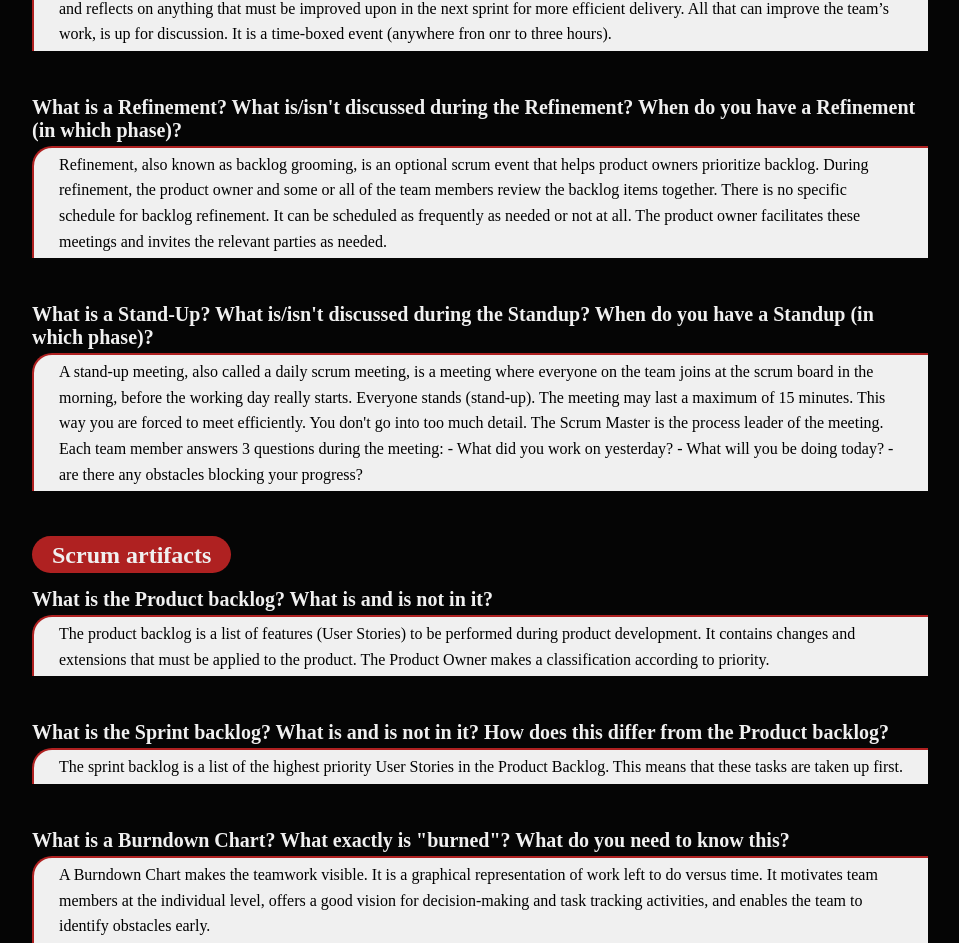
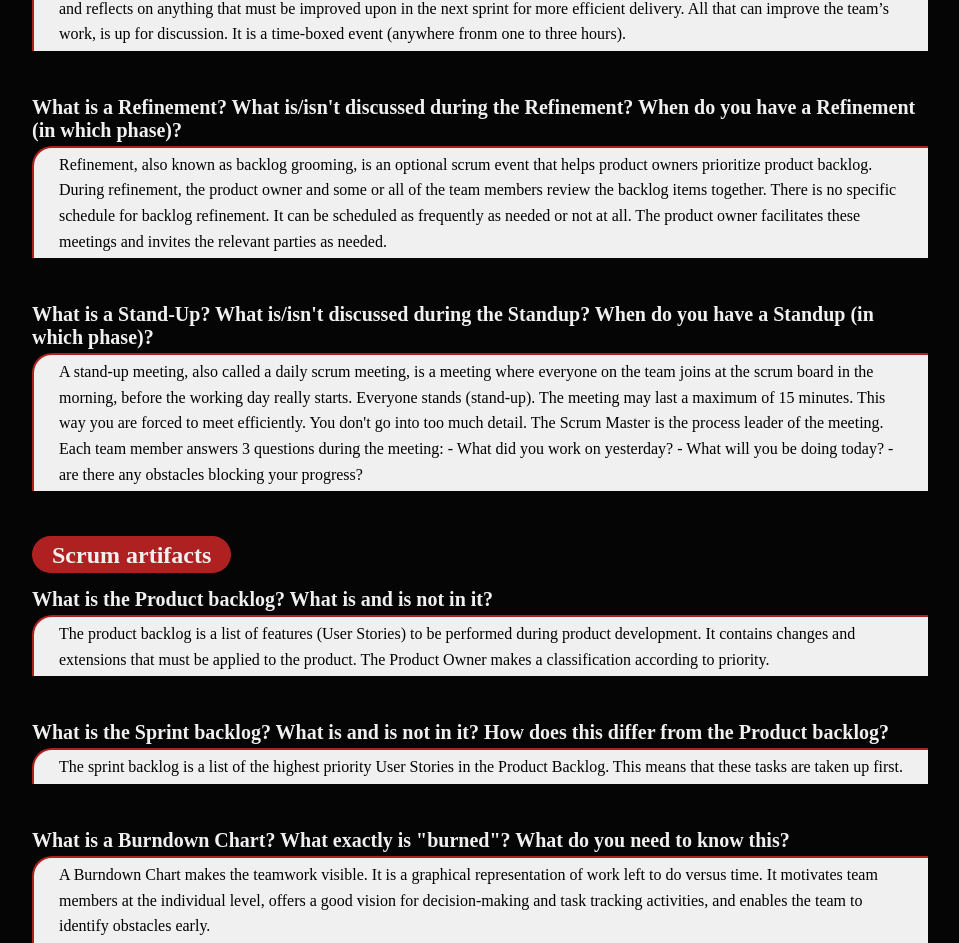
Before and after one commit to Phe3no/ScrumDeepDive, a plain HTML site: page index.html in a window 1280 px wide. Shown: the part 1312-2255 px from the top of the page, without its empty margins (160-1119 px from the left). Drawn offline with Linux system fonts and the light colour scheme.

Commit message:
corrected some spelling

```diff
--- a/index.html
+++ b/index.html
@@ -97,7 +97,7 @@
           which is held at the end of a sprint to evaluate what went well and
           reflects on anything that must be improved upon in the next sprint for
           more efficient delivery. All that can improve the team’s work, is up
-          for discussion. It is a time-boxed event (anywhere fron onr to three
+          for discussion. It is a time-boxed event (anywhere fronm one to three
           hours).
         </p>
         <h2>
@@ -106,12 +106,12 @@
         </h2>
         <p>
           Refinement, also known as backlog grooming, is an optional scrum event
-          that helps product owners prioritize backlog. During refinement, the
-          product owner and some or all of the team members review the backlog
-          items together. There is no specific schedule for backlog refinement.
-          It can be scheduled as frequently as needed or not at all. The product
-          owner facilitates these meetings and invites the relevant parties as
-          needed.
+          that helps product owners prioritize product backlog. During
+          refinement, the product owner and some or all of the team members
+          review the backlog items together. There is no specific schedule for
+          backlog refinement. It can be scheduled as frequently as needed or not
+          at all. The product owner facilitates these meetings and invites the
+          relevant parties as needed.
         </p>
         <h2>
           What is a Stand-Up? What is/isn't discussed during the Standup? When
```
